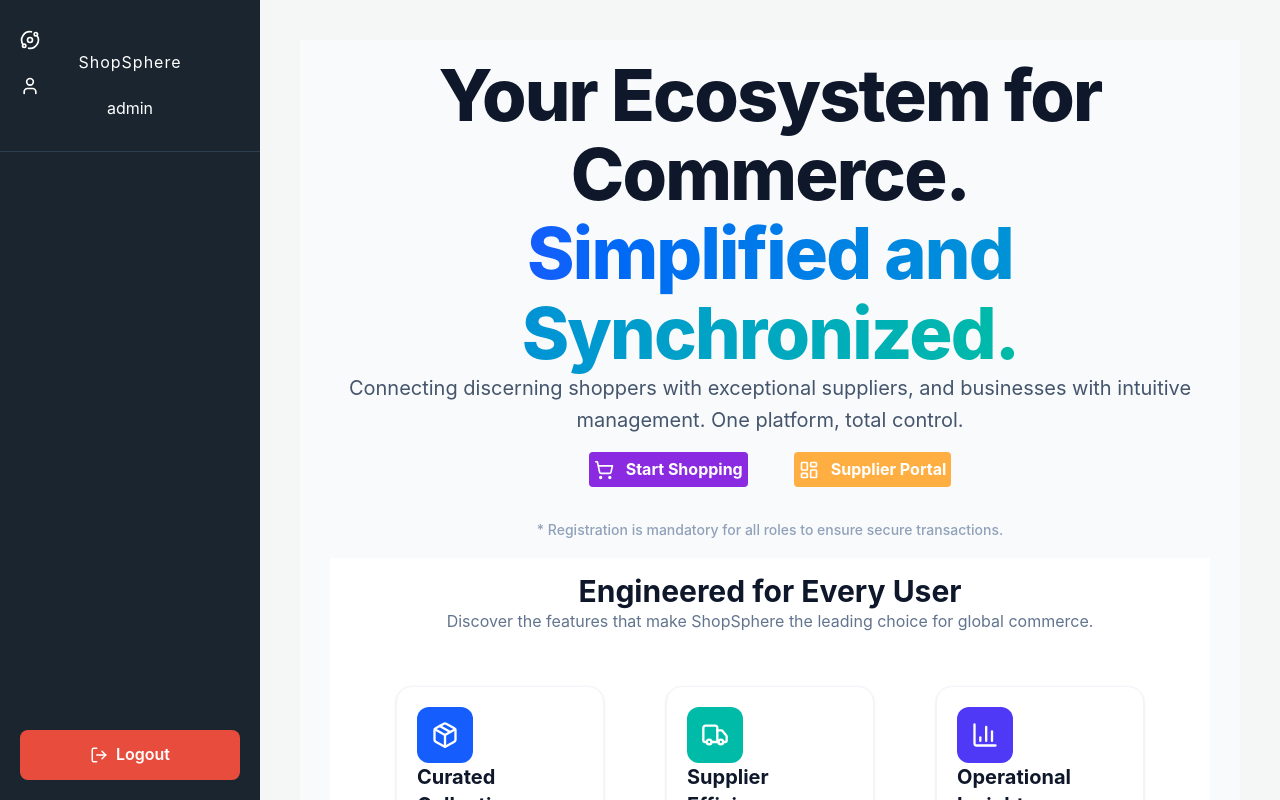
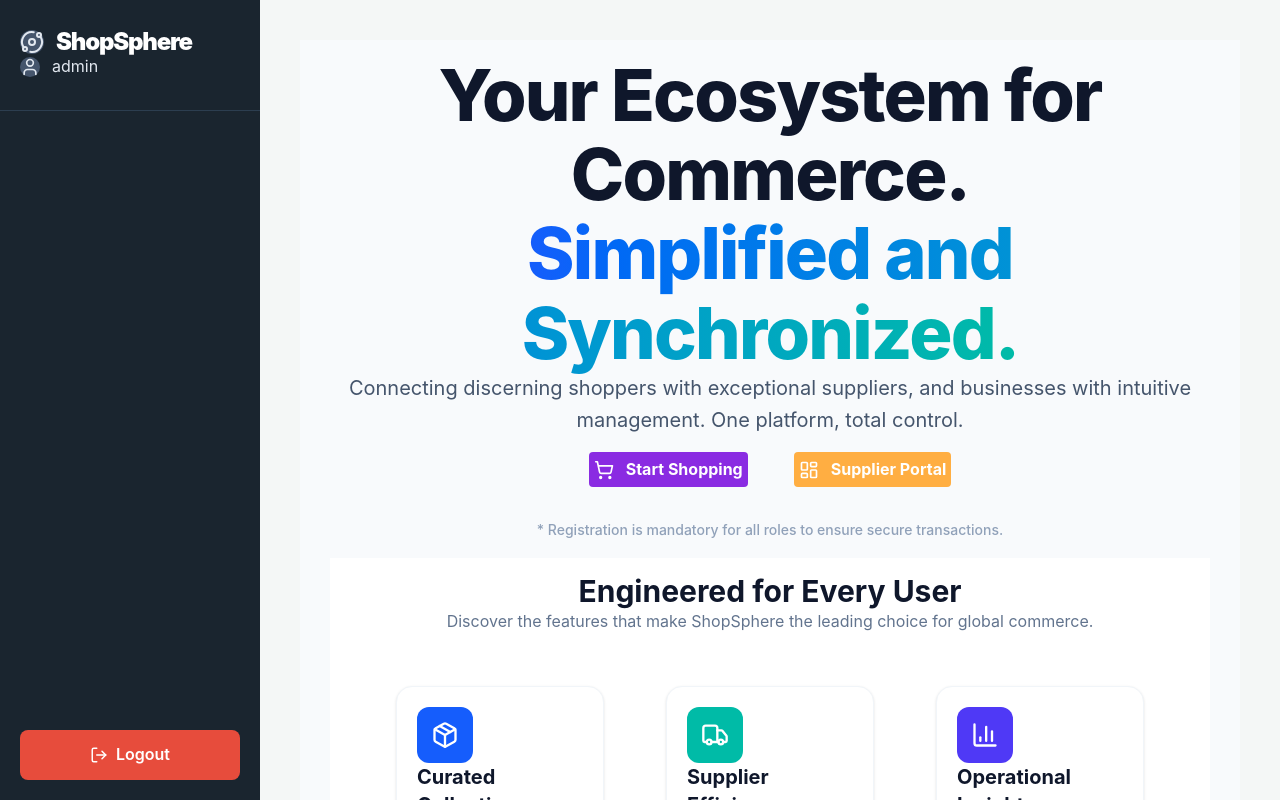
Before and after one commit to Raju53/ShopSphere-E-Commerce-Inventory-Management-System, a React (Vite) app in the folder inventory-frontend/: page / in a window 1280 px wide. Shown: the top 800 px of the page. Built offline with nearby package versions, Linux system fonts and the light colour scheme; sample sign-in values are in the browser's storage.

Commit message:
Refactor Sidebar component layout and styling

```diff
--- a/inventory-frontend/src/components/common/Sidebar.jsx
+++ b/inventory-frontend/src/components/common/Sidebar.jsx
@@ -55,8 +55,25 @@
     return (
         <div className="sidebar">
             <div className="sidebar-header">
+              {/*
                 <h3 style={{ letterSpacing: '1px', color: '#fff' }}><Orbit size={20}/>ShopSphere</h3>
                 <p><User size={20}/> {user.role.replace('ROLE_', '')}</p>
+              */}
+              <div className="flex items-center gap-3 pt-4 m-4">
+                    <div className="bg-slate-600 p-2.5 rounded-xl flex items-center justify-center">
+                        <Orbit className="text-slate-200" size={24} />
+                    </div>
+                    {/* leading-none prevents extra line-height from pushing text down */}
+                    <span className="text-white font-black text-2xl tracking-tighter leading-none">
+                        ShopSphere
+                    </span>
+              </div>
+              <div className="flex items-center gap-3 pt-4 m-4">
+                  <div className="bg-slate-600 p-2.5 rounded-xl flex items-center justify-center">
+                        <User className="text-slate-200" size={20}/>
+                  </div>
+                  <p className='text-slate-200'> {user.role.replace('ROLE_', '')}</p>
+              </div>
             </div>
             <ul className="sidebar-links">
                 {renderLinks()}
```
